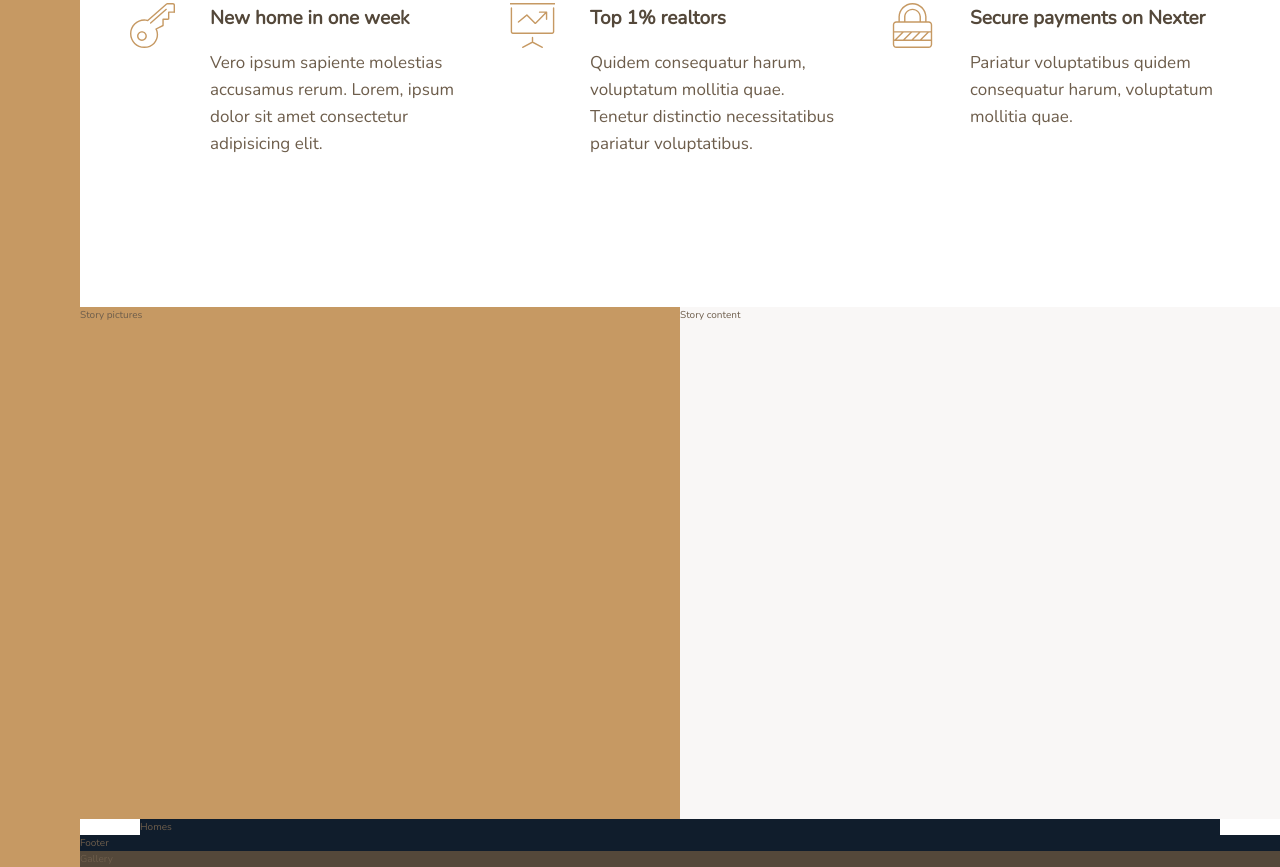
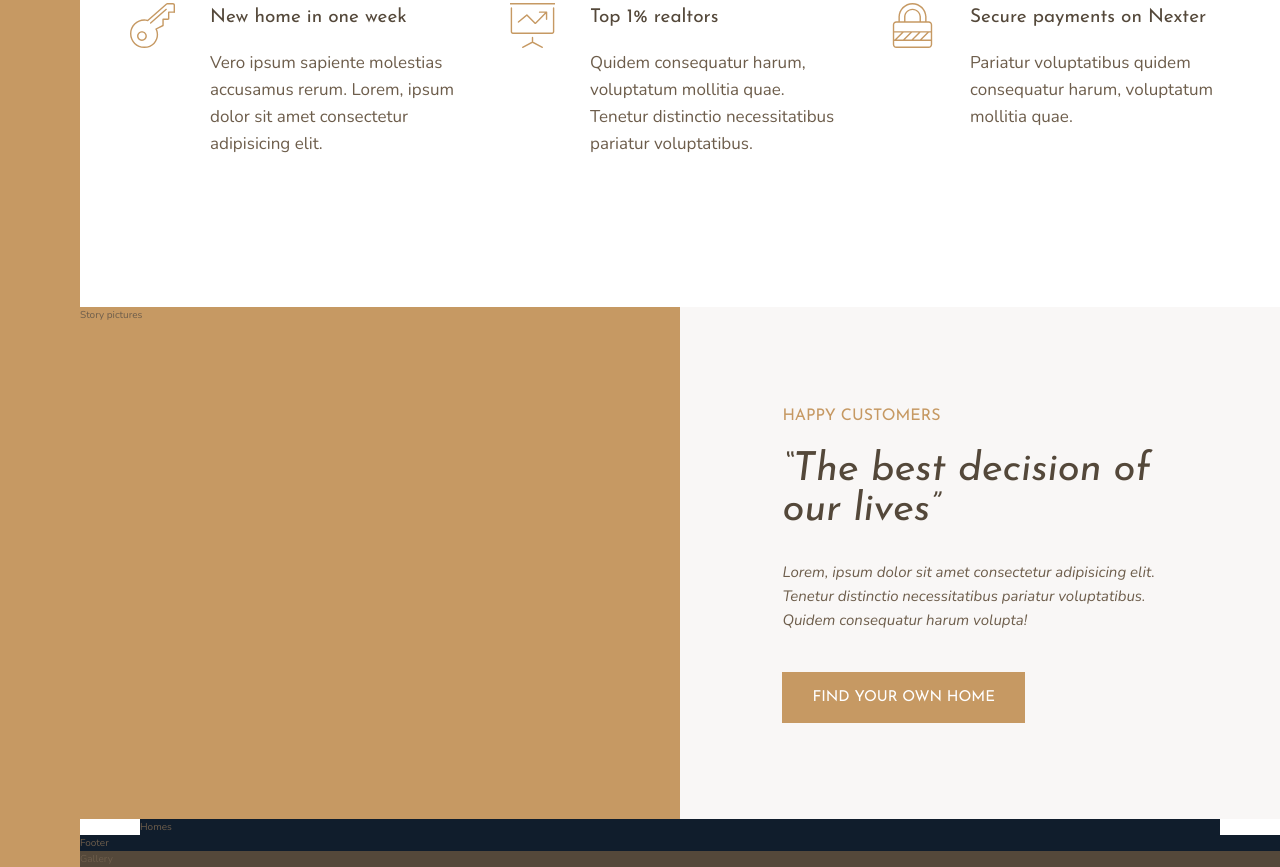
Before and after one commit to emestabillo/Nexter, a website: page index.html in a window 1280 px wide. Shown: the part 1001-1868 px from the top of the page. Drawn offline with nearby package versions, Linux system fonts and the light colour scheme.

Commit message:
Style story text content

```diff
--- a/index.html
+++ b/index.html
@@ -95,7 +95,16 @@
     </div>
 
     <div class="story__content">
-      Story content
+      <h3 class="heading-3 mb-sm">Happy Customers</h3>
+      <h2 class="heading-2 heading-2--dark mb-md">
+        &ldquo;The best decision of our lives&rdquo;
+      </h2>
+      <p class="story__text">
+        Lorem, ipsum dolor sit amet consectetur adipisicing elit. Tenetur
+        distinctio necessitatibus pariatur voluptatibus. Quidem consequatur
+        harum volupta!
+      </p>
+      <button class="btn">Find your own home</button>
     </div>
 
     <section class="homes">
--- a/sass/_story.scss
+++ b/sass/_story.scss
@@ -7,5 +7,21 @@
   &__content {
     background-color: $color-grey-light-1;
     grid-column: col-start 5 / full-end;
+
+    padding: 6rem 8vw;
+    // display: flex;
+    // flex-direction: column;
+    // justify-content: center;
+    // align-items: flex-start;
+
+    display: grid;
+    align-content: center;
+    justify-items: start;
+  }
+
+  &__text {
+    font-size: 1.5rem;
+    font-style: italic;
+    margin-bottom: 4rem;
   }
 }
--- a/sass/_typography.scss
+++ b/sass/_typography.scss
@@ -9,14 +9,27 @@
 
 .heading-2 {
   @extend %heading;
+  font-size: 4rem;
+  font-style: italic;
+  line-height: 1;
+
+  &--light {
+    color: $color-grey-light-1;
+  }
+  &--dark {
+    color: $color-grey-dark-1;
+  }
 }
 
 .heading-3 {
   @extend %heading;
+  font-size: 1.6rem;
+  color: $color-primary;
+  text-transform: uppercase;
 }
 
 .heading-4 {
-  // @extend %heading;
+  @extend %heading;
   font-size: 1.9rem;
 
   &--light {
@@ -26,3 +39,33 @@
     color: $color-grey-dark-1;
   }
 }
+
+.btn {
+  background-color: $color-primary;
+  color: #fff;
+  border: none;
+  border-radius: 0;
+  font-family: $font-display;
+  font-size: 1.5rem;
+  text-transform: uppercase;
+  padding: 1.8rem 3rem;
+  cursor: pointer;
+  transition: all 0.2s;
+
+  &:hover {
+    background-color: $color-primary-dark;
+  }
+}
+
+.mb-sm {
+  margin-bottom: 2rem;
+}
+.mb-md {
+  margin-bottom: 3rem;
+}
+.mb-lg {
+  margin-bottom: 4rem;
+}
+.mb-xl {
+  margin-bottom: 8rem;
+}
```
Also changed, not shown: css/style.css.
